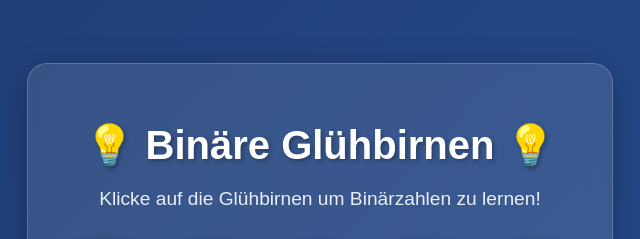
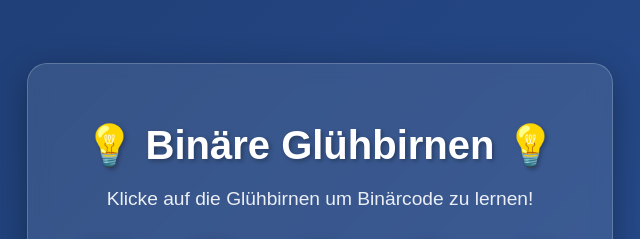
Before and after one commit to abednar213/Binarcode, a plain HTML site: page index.html in a window 1280 px wide. Shown: the top 239 px of the page, 320-960 px from the left. Drawn offline with Linux system fonts and the light colour scheme.

Commit message:
Update index.html

```diff
--- a/index.html
+++ b/index.html
@@ -191,7 +191,7 @@
 <body>
     <div class="container">
         <h1>💡 Binäre Glühbirnen 💡</h1>
-        <p class="subtitle">Klicke auf die Glühbirnen um Binärzahlen zu lernen!</p>
+        <p class="subtitle">Klicke auf die Glühbirnen um Binärcode zu lernen!</p>
 
         <div class="lightbulb-container" id="lightbulbContainer">
             <!-- Lightbulbs will be generated by JavaScript -->
```
